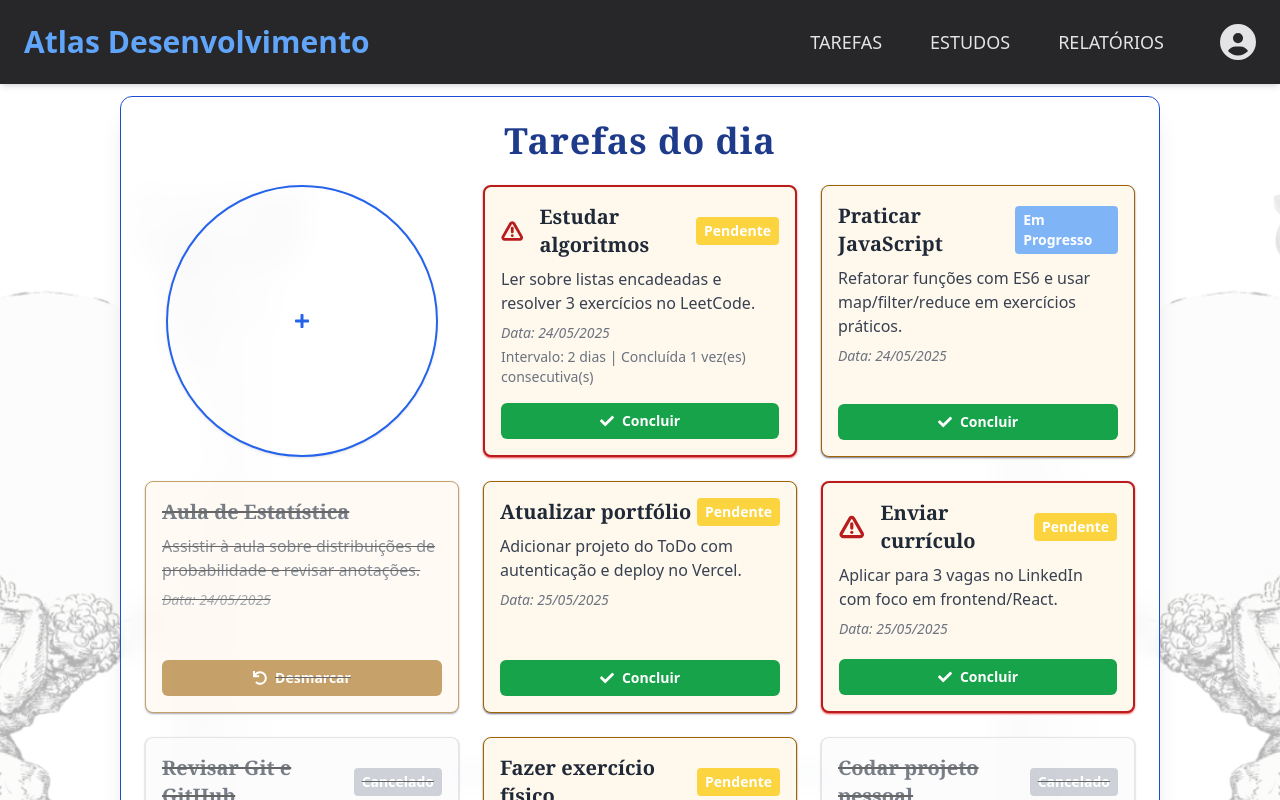
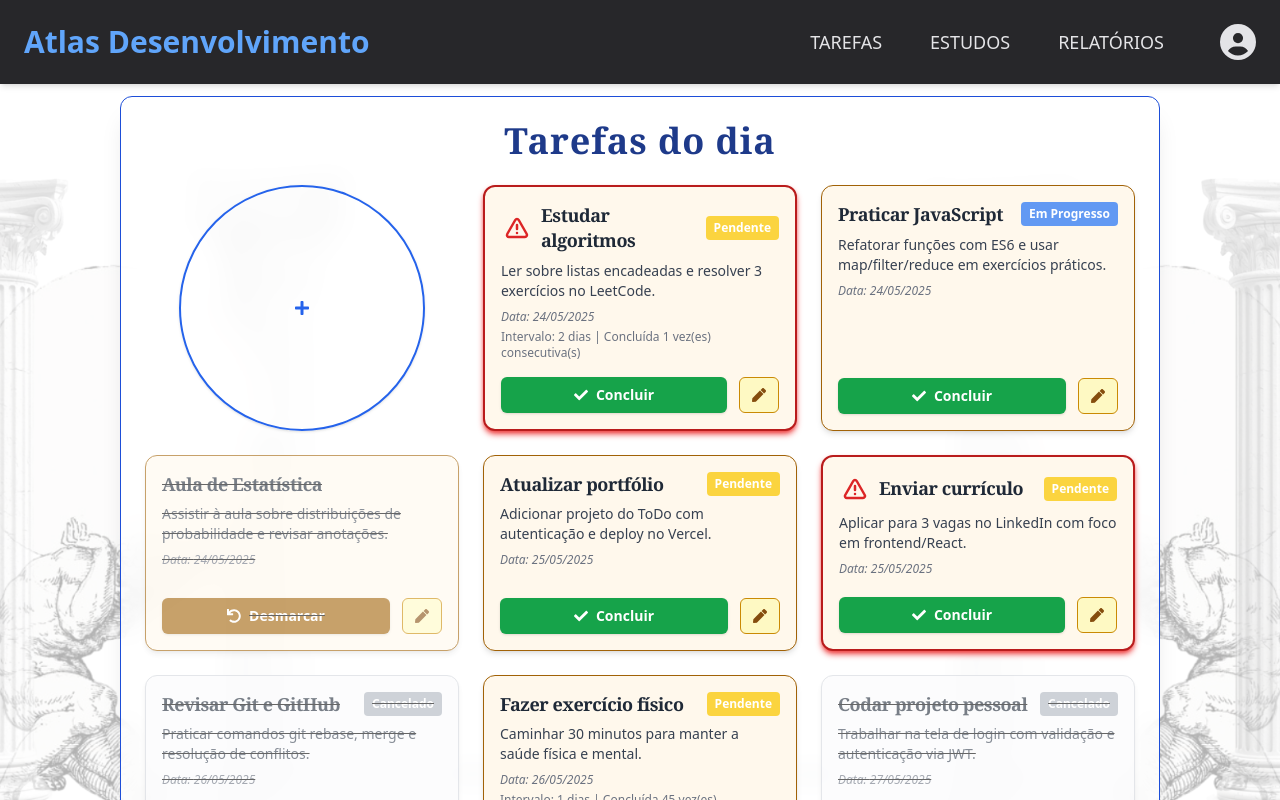
Before and after one commit to NicolasYMonteiro/task-tracker-frontend, a Next.js app: page /task in a window 1280 px wide. Shown: the top 800 px of the page. Built offline with nearby package versions, Linux system fonts and the light colour scheme.

Commit message:
refactor(ui): improve task card visuals and add emergency triangle indicator

```diff
--- a/src/components/card/task-card.tsx
+++ b/src/components/card/task-card.tsx
@@ -1,20 +1,8 @@
-'use client';
-
 import { format } from 'date-fns';
-import { FaCheck, FaUndo } from 'react-icons/fa'; // Font Awesome 5
-import { AlertTriangle } from "lucide-react";
+import { FaCheck, FaPen, FaUndo } from 'react-icons/fa';
 import { cn } from "@lib/utils";
-
-export interface Task {
-  id: number;
-  title: string;
-  description: string;
-  date: Date | string;
-  interval?: number;
-  sequence?: number;
-  emergency?: boolean;
-  status: 'pending' | 'completed' | 'in-progress' | 'cancelled';
-}
+import  type { Task } from "@sharedTypes/task";
+import { TriangleAlert } from 'lucide-react';
 
 interface TaskCardProps {
   task: Task;
@@ -22,79 +10,90 @@ interface TaskCardProps {
 }
 
 const TaskCard = ({ task, onToggle }: TaskCardProps) => {
+  const { id, title, description, date, interval, sequence, emergency, status } = task;
 
-  const isCancelled = task.status === 'cancelled';
-  const isCompleted = task.status === 'completed';
-  const isInProgress = task.status === 'in-progress';
-  const isPending = task.status === 'pending';
-  const isEmergency = task.emergency;
+  const isCancelled = status === 'cancelled';
+  const isCompleted = status === 'completed';
+  const isInProgress = status === 'in-progress';
+  const isPending = status === 'pending';
 
-  const date = typeof task.date === 'string' ? new Date(task.date) : task.date;
+  const parsedDate = typeof date === 'string' ? new Date(date) : date;
 
   return (
     <div
-      className={`relative p-4 rounded-lg border shadow-lg shadow-gray-500 ${isCancelled ? 'bg-gray-50' : "bg-[#fff8ec]"} shadow-sm transition-all duration-300 flex flex-col justify-between ${isEmergency ? 'border-red-700 border-2 shadow-red-500' : isCancelled ? "border-gray-300" : 'border-yellow-700'
-        } ${isCompleted || isCancelled ? 'opacity-60 line-through' : ''}`}
+      className={cn(
+        "relative p-4 rounded-xl border shadow-md transition-all duration-300 flex flex-col justify-between",
+        emergency ? "border-red-700 border-2 shadow-red-500" :
+          isCancelled ? "border-gray-300" : "border-yellow-700",
+        isCancelled ? "bg-gray-50" : "bg-[#fff8ec]",
+        (isCompleted || isCancelled) && "opacity-60 line-through"
+      )}
     >
+
       <div>
         <div className="flex items-center justify-between mb-2">
-          <div className='flex items-center gap-4'>
-            {isEmergency && (
-              <AlertTriangle
-                className=" text-red-700"
-                size={28}
-                strokeWidth={3}
-                aria-label="Tarefa de emergência"
+          <div className="flex items-center gap-2">
+            {emergency && (
+              <div className=" text-red-600 p-1 rounded-br-md">
+                <TriangleAlert size={24} strokeWidth={2.5} />
+              </div>
+            )}
 
-              />
-            )}
-            <h2 className="text-xl font-semibold text-gray-800 font-serif">{task.title}</h2>
+            <h2 className="text-lg font-semibold text-gray-800 font-serif tracking-tight leading-snug">
+              {title}
+            </h2>
+          </div>
 
-          </div>
+
           {isCancelled && (
-            <span className="text-sm text-white font-bold rounded px-2 py-1 bg-gray-400/80">Cancelado</span>
+            <span className="text-xs font-semibold bg-gray-400/80 text-white px-2 py-1 rounded">Cancelado</span>
           )}
           {isInProgress && (
-            <span className="text-sm text-white font-bold rounded px-2 py-1 bg-blue-400/80">Em Progresso</span>
+            <span className="text-xs font-semibold bg-blue-500/80 text-white px-2 py-1 rounded">Em Progresso</span>
           )}
           {isPending && (
-            <span className="text-sm text-white font-bold rounded px-2 py-1 bg-yellow-400/80">Pendente</span>
+            <span className="text-xs font-semibold bg-yellow-400/80 text-white px-2 py-1 rounded">Pendente</span>
           )}
+        </div>
 
-        </div>
-        <p className="text-gray-700 mb-2">{task.description}</p>
-        <p className="text-sm text-gray-500 italic mb-1">
-          Data: {format(date, 'dd/MM/yyyy')}
+        <p className="text-gray-700 mb-2 text-sm">{description}</p>
+        <p className="text-xs text-gray-500 italic mb-1">
+          Data: {format(parsedDate, 'dd/MM/yyyy')}
         </p>
-        {task.sequence && task.interval && (
-          <p className="text-sm text-gray-500">
-            Intervalo: {task.interval} dias | Concluída {task.sequence} vez(es) consecutiva(s)
+        {sequence && interval && (
+          <p className="text-xs text-gray-500">
+            Intervalo: {interval} dias | Concluída {sequence} vez(es) consecutiva(s)
           </p>
-
         )}
       </div>
 
-      <button
-        onClick={() => onToggle(task.id)}
-        aria-label={isCompleted ? "Desmarcar tarefa" : "Concluir tarefa"}
-        title={isCompleted ? "Desmarcar tarefa" : "Concluir tarefa"}
-        className={`mt-4 flex items-center justify-center gap-2 rounded-md px-4 py-2 text-white text-sm font-semibold transition ${isCompleted
-          ? 'bg-yellow-700 hover:bg-yellow-800'
-          : isCancelled
-            ? 'bg-gray-400 hover:bg-gray-500'
-            : 'bg-green-600 hover:bg-green-700'
-          }`}
-      >
-        {isCompleted ? (
-          <>
-            <FaUndo aria-hidden="true" /> Desmarcar
-          </>
-        ) : (
-          <>
-            <FaCheck aria-hidden="true" /> Concluir
-          </>
-        )}
-      </button>
+      <div className='flex items-center mt-4'>
+        <button
+          onClick={() => onToggle(id)}
+          aria-label={isCompleted ? "Desmarcar tarefa" : "Concluir tarefa"}
+          title={isCompleted ? "Desmarcar tarefa" : "Concluir tarefa"}
+          className={cn(
+            "w-full mr-3 flex items-center justify-center gap-2 rounded-md px-4 py-2 text-white text-sm font-semibold transition-shadow duration-150 shadow",
+            isCompleted
+              ? "bg-yellow-700 hover:bg-yellow-800"
+              : isCancelled
+                ? "bg-gray-400 hover:bg-gray-500"
+                : "bg-green-600 hover:bg-green-700"
+          )}
+        >
+          {isCompleted ? <FaUndo /> : <FaCheck />}
+          {isCompleted ? "Desmarcar" : "Concluir"}
+        </button>
+
+        <button
+          onClick={() => console.log('Editar tarefa', id)}
+          className="h-full border border-yellow-600 bg-yellow-100 hover:bg-yellow-200 flex items-center justify-center gap-2 rounded-md px-3 py-2 text-yellow-800 text-sm font-semibold transition"
+          aria-label="Editar tarefa"
+          title="Editar tarefa"
+        >
+          <FaPen />
+        </button>
+      </div>
     </div>
   );
 };
--- /dev/null
+++ b/src/types/task.ts
@@ -0,0 +1,13 @@
+export type TaskStatus = 'pending' | 'completed' | 'in-progress' | 'cancelled';
+
+export interface Task {
+    id: number;
+    title: string;
+    description: string;
+    date: Date | string;
+    interval?: number;
+    sequence?: number;
+    emergency?: boolean;
+    status: TaskStatus;
+    createdAt?: Date;
+}
--- a/tsconfig.json
+++ b/tsconfig.json
@@ -24,7 +24,7 @@
       "@hooks/*": ["./hooks/*"],
       "@utils/*": ["./utils/*"],
       "@features/*": ["./features/*"],
-      "@types/*": ["./types/*"],
+      "@sharedTypes/*": ["./types/*"],
       "@lib/*": ["./lib/*"]
     },
   },
```
